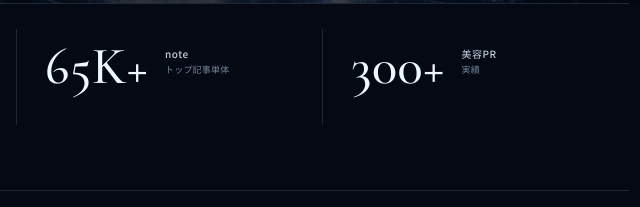
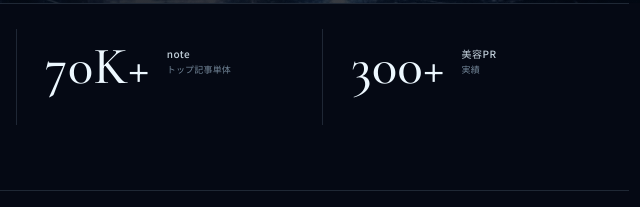
Before and after one commit to arisujingshang-sketch/Liliscend_GitHubPages, a plain HTML site: page index.html in a window 1280 px wide. Shown: the part 797-1004 px from the top of the page, 623-1263 px from the left. Drawn offline with nearby package versions, Linux system fonts and the light colour scheme.

Commit message:
Update index.html

```diff
--- a/index.html
+++ b/index.html
@@ -190,7 +190,7 @@
 
       <div class="stat reveal">
         <b
-          data-count="65"
+          data-count="70"
           data-suffix="K+"
         >
           0
```
